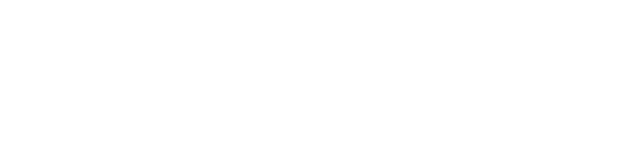
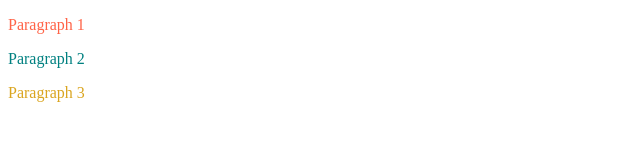
Before and after one commit to faithm2020/F20DV_Lab1, a plain HTML site: page index.html in a window 1280 px wide. Shown: the whole page, without its empty margins (0-640 px from the left). Drawn offline with Linux system fonts and the light colour scheme.

Commit message:
css selectors

```diff
--- a/index.html
+++ b/index.html
@@ -10,5 +10,9 @@
 
     <body>
         <!-- Page body -->
+        <p>Paragraph 1</p>
+        <p class="myClass">Paragraph 2</p>
+        <p id="myId">Paragraph 3</p>
+
     </body>
 </html>
--- a/styles/main.css
+++ b/styles/main.css
@@ -0,0 +1,18 @@
+h1
+{
+    color: green;
+}
+
+p
+{
+    color: tomato;
+}
+
+p.myClass
+{
+    color: teal;
+}
+p#myId
+{
+    color: goldenrod;
+}
```
